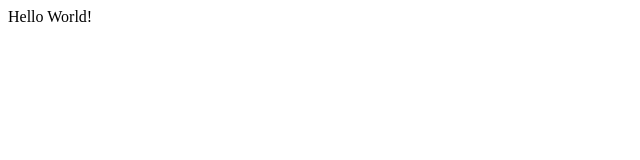
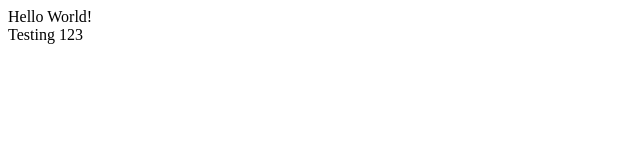
Before and after one commit to bloomquistd/bloomquistd.github.io, a plain HTML site: page index.html in a window 1280 px wide. Shown: the full height of the page, 0-640 px from the left. Drawn offline with Linux system fonts and the light colour scheme.

Commit message:
Update index.html

```diff
--- a/index.html
+++ b/index.html
@@ -8,6 +8,7 @@
     <title>title</title>
 </head>
 <body>
-    Hello World!
+    Hello World! <br>
+    Testing 123
 </body>
 </html>
```
